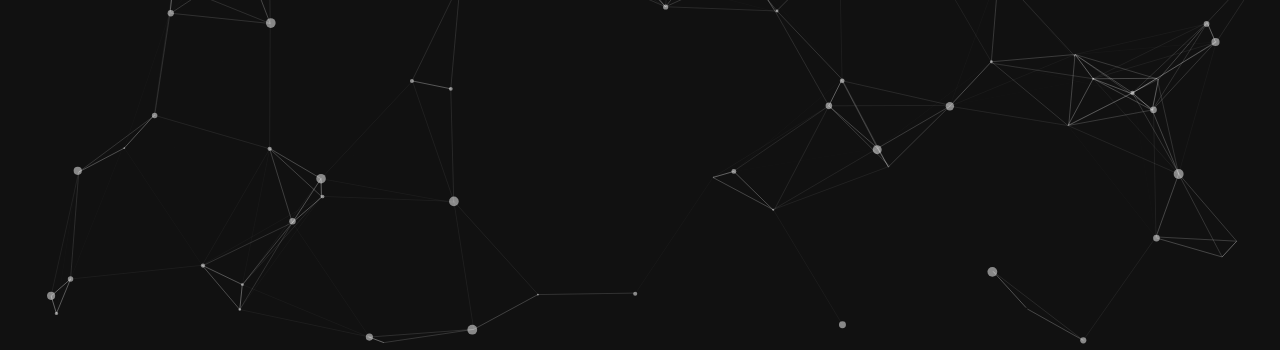
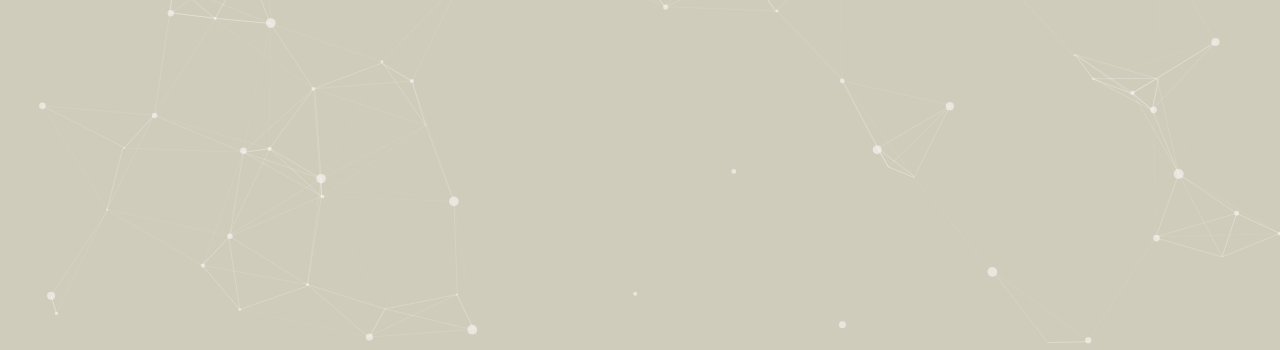
Before and after one commit to tropereks/portfolio, a website: page index.html in a window 1280 px wide. Shown: the part 450-800 px from the top of the page. Drawn offline with nearby package versions, Linux system fonts and the light colour scheme.

Commit message:
color changes

```diff
--- a/demo/css/style.css
+++ b/demo/css/style.css
@@ -153,7 +153,7 @@ canvas{
 #particles-js{
   width: 100%;
   height: 100%;
-  background-color: #d0ccbgb;
+  background-color: #d0ccbb;
   background-image: url('');
   background-size: cover;
   background-position: 50% 50%;
```
